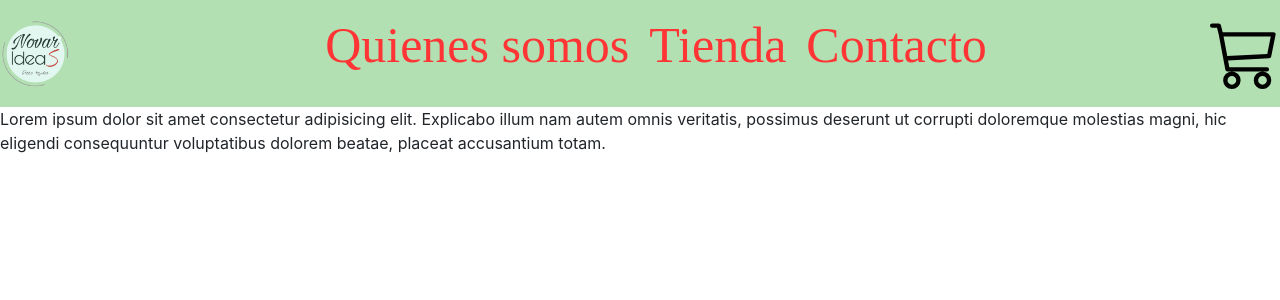
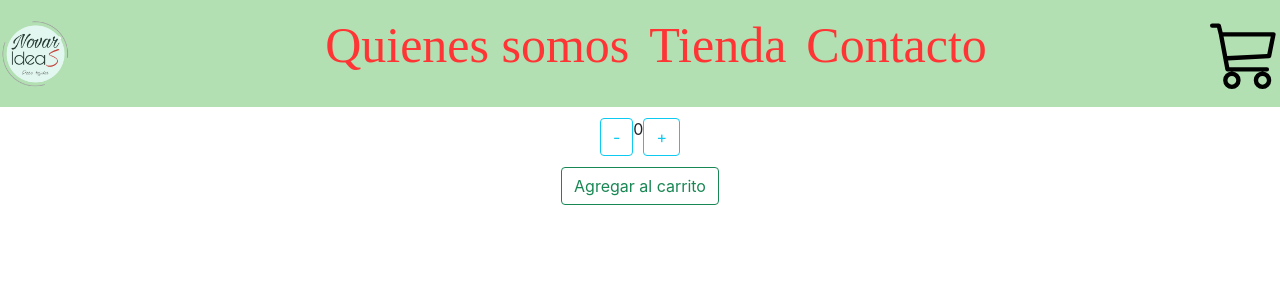
Before and after one commit to nicolasmarmachado/ordenes, a React (Create React App) app: page / in a window 1280 px wide. Shown: the top 300 px of the page. Built offline with nearby package versions, Linux system fonts and the light colour scheme; a web font is replaced by a local one.

Commit message:
se crea ItemCount con botones, se agrega a ItemListContainer

```diff
--- a/src/components/CartWidget.jsx
+++ b/src/components/CartWidget.jsx
@@ -1,6 +1,5 @@
 import React from "react";
 import "./estilos.css";
-
 
 export default function CartWidget({cant}) {
   return (
--- /dev/null
+++ b/src/components/ItemCount.jsx
@@ -0,0 +1,39 @@
+import React, { useState } from "react";
+import "./estilos.css";
+import Button from 'react-bootstrap/Button'
+
+
+export default function ItemCount({stock}) {
+  const [contar, setContar]=useState(0);
+
+  function sumar(){
+    if(contar<stock){
+      setContar(contar + 1);
+    }
+  }
+
+  function restar(){
+    if(contar>0){
+      setContar(contar - 1);
+    }
+  }
+
+  function onAdd(){
+    alert("Se han agregado " + contar + " items al carrito");
+  }
+
+  return (
+    <>
+    <div>
+      <div className="botones">
+        <Button variant="outline-info" onClick={restar}>-</Button>
+        <p>{contar}</p>
+        <Button variant="outline-info" onClick={sumar}>+</Button>
+      </div>
+      <div className="agregar">
+        <Button variant="outline-success" onClick={onAdd} >Agregar al carrito</Button>
+      </div>
+    </div>
+    </>
+  )
+};
--- a/src/components/ItemListContainer.jsx
+++ b/src/components/ItemListContainer.jsx
@@ -1,11 +1,12 @@
 import React from "react";
 import "./estilos.css";
-
+import ItemCount from "./ItemCount";
 
 export default function ItemListContainer() {
+
   return (
     <>
-      <p>Lorem ipsum dolor sit amet consectetur adipisicing elit. Explicabo illum nam autem omnis veritatis, possimus deserunt ut corrupti doloremque molestias magni, hic eligendi consequuntur voluptatibus dolorem beatae, placeat accusantium totam. </p>
+      <p><ItemCount stock={5}/></p>
     </>
   )
 };
--- a/src/components/NavBar.jsx
+++ b/src/components/NavBar.jsx
@@ -4,9 +4,9 @@ import "./estilos.css";
 
 
 export default function NavBar() {
+
   return (
     <>
-
       <style>
         @import url('https://fonts.googleapis.com/css2?family=Hurricane&display=swap');
       </style>
--- a/src/components/estilos.css
+++ b/src/components/estilos.css
@@ -29,3 +29,15 @@
     float: left;
     align-items: center;
 }
+.botones{
+    display: flex;
+    justify-content: center;
+    align-items: center;
+    margin: 10px ;
+}
+.agregar{
+    display: flex;
+    justify-content: center;
+    align-items: center;
+    margin-bottom: 10px;
+}
```
